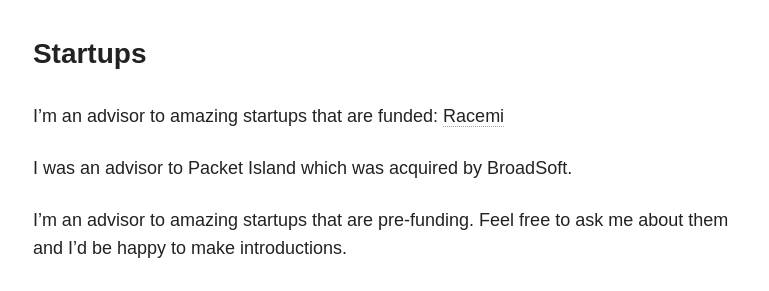
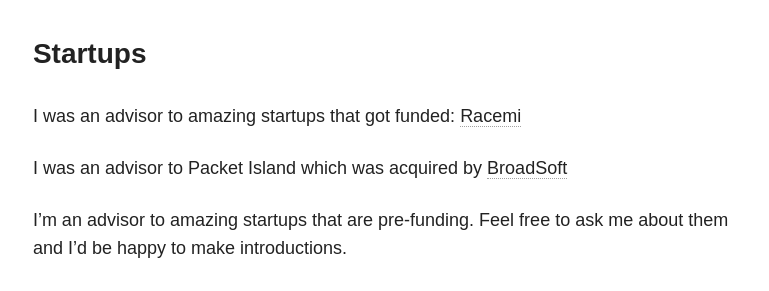
Before and after one commit to nsshommo/jaycuthrell.github.io, a Jekyll site: the page built from disclosure/index.md, in a window 1280 px wide and 900 px high, scrolled down 1763 px. Shown: the part 154-445 px from the top of the window, without its empty margins (253-1022 px from the left). Built offline with Jekyll 4.4.1, drawn with Linux system fonts in a browser that asks for light colours; nearby versions of some CDN libraries.

Commit message:
updating Racemi and Packet Island links language

```diff
--- a/disclosure/index.md
+++ b/disclosure/index.md
@@ -31,9 +31,9 @@ I’ve also been the managing principal of my own consulting practice and had in
 
 ### Startups
 
-I’m an advisor to amazing startups that are funded: [Racemi](http://racemi.com)
+I was an advisor to amazing startups that got funded: [Racemi](http://racemi.com)
 
-I was an advisor to Packet Island which was acquired by BroadSoft.
+I was an advisor to Packet Island which was acquired by [BroadSoft](https://www.broadsoft.com/news/broadsoft-completes-acquisition-of-packet-island/)
 
 I’m an advisor to amazing startups that are pre-funding. Feel free to ask me about them and I’d be happy to make introductions.
 
```
